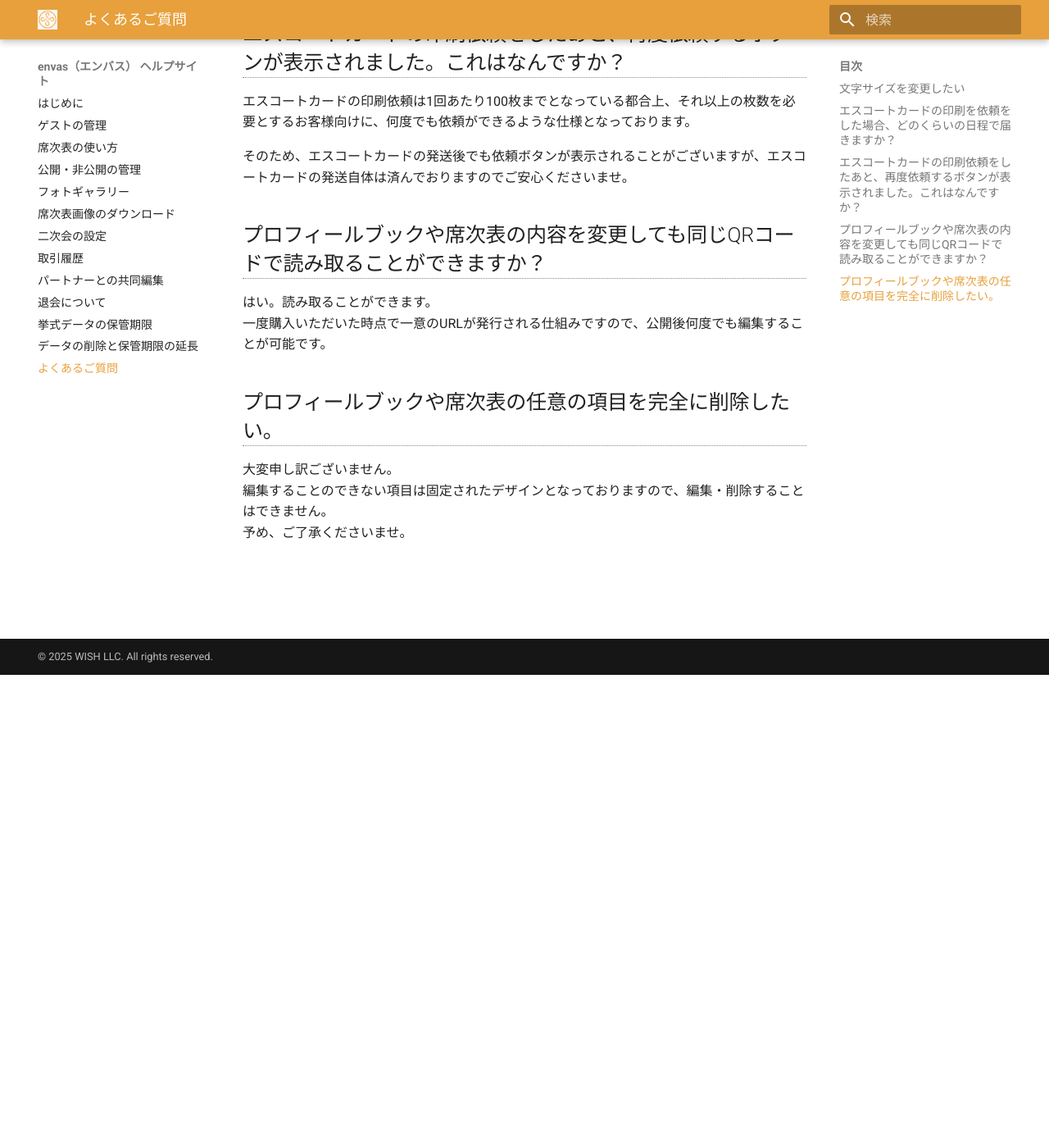
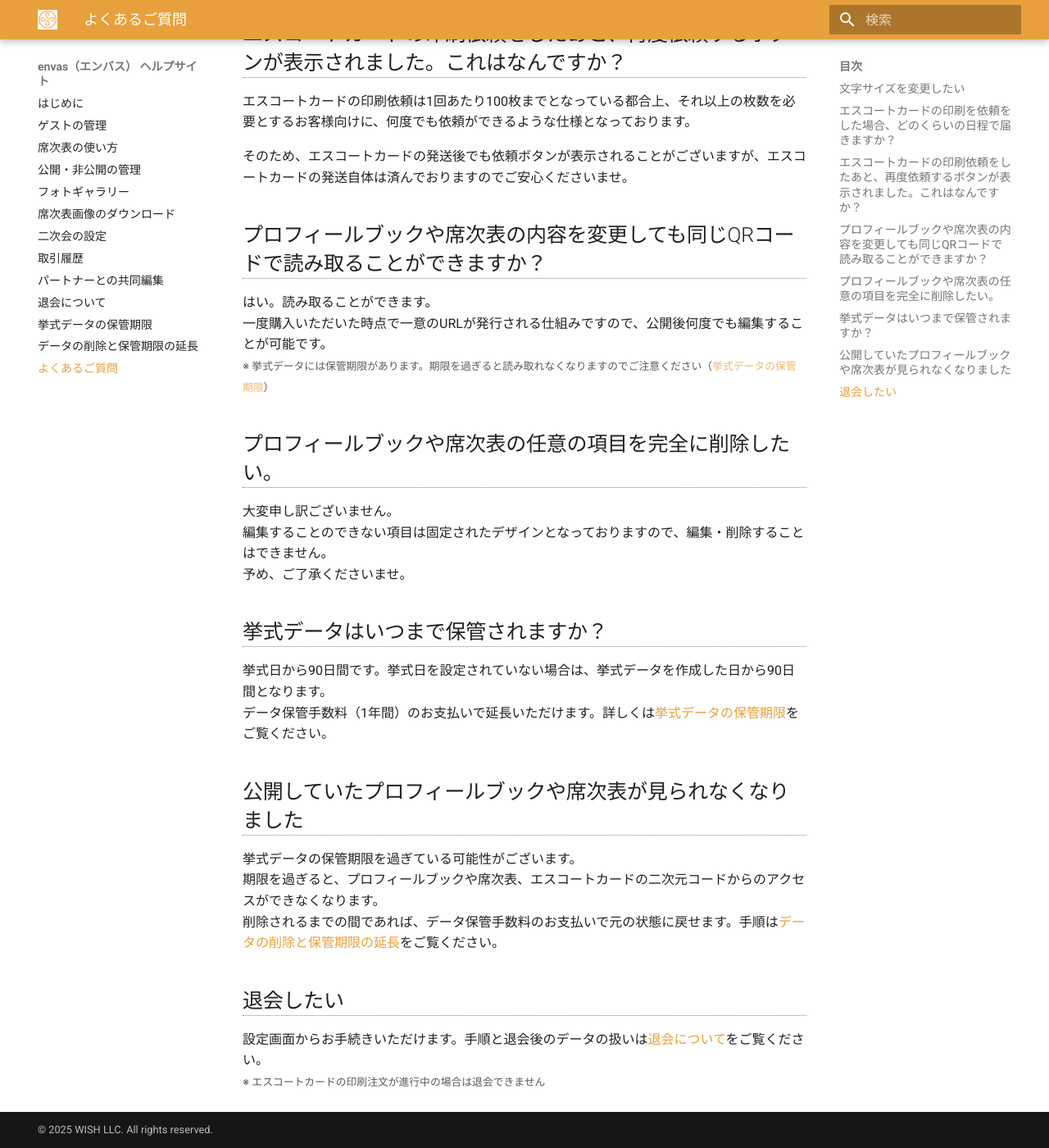
Before and after one commit to wish-corp/envas-help, an MkDocs documentation site: the page built from docs/faq.md, in a window 1280 px wide and 1400 px high, scrolled down 577 px. Shown: the whole window at 82% size. Built offline with MkDocs 1.6.1 and Material for MkDocs 9.7.7, drawn with Linux system fonts in a browser that asks for light colours.

Commit message:
docs: よくあるご質問に保管期限・退会の項目を追加し、QR コードの回答に期限の注記を入れる
🤖 Generated with [Claude Code](https://claude.com/claude-code)

Co-Authored-By: Claude <noreply@anthropic.com>

```diff
--- a/docs/faq.md
+++ b/docs/faq.md
@@ -23,9 +23,26 @@
 
 はい。読み取ることができます。
 一度購入いただいた時点で一意のURLが発行される仕組みですので、公開後何度でも編集することが可能です。
+<small>※ 挙式データには保管期限があります。期限を過ぎると読み取れなくなりますのでご注意ください（[挙式データの保管期限](storage-period.md)）</small>
 
 ## プロフィールブックや席次表の任意の項目を完全に削除したい。
 
 大変申し訳ございません。
 編集することのできない項目は固定されたデザインとなっておりますので、編集・削除することはできません。
 予め、ご了承くださいませ。
+
+## 挙式データはいつまで保管されますか？
+
+挙式日から90日間です。挙式日を設定されていない場合は、挙式データを作成した日から90日間となります。
+データ保管手数料（1年間）のお支払いで延長いただけます。詳しくは[挙式データの保管期限](storage-period.md)をご覧ください。
+
+## 公開していたプロフィールブックや席次表が見られなくなりました
+
+挙式データの保管期限を過ぎている可能性がございます。
+期限を過ぎると、プロフィールブックや席次表、エスコートカードの二次元コードからのアクセスができなくなります。
+削除されるまでの間であれば、データ保管手数料のお支払いで元の状態に戻せます。手順は[データの削除と保管期限の延長](storage-extension.md)をご覧ください。
+
+## 退会したい
+
+設定画面からお手続きいただけます。手順と退会後のデータの扱いは[退会について](withdrawal.md)をご覧ください。
+<small>※ エスコートカードの印刷注文が進行中の場合は退会できません</small>
```
